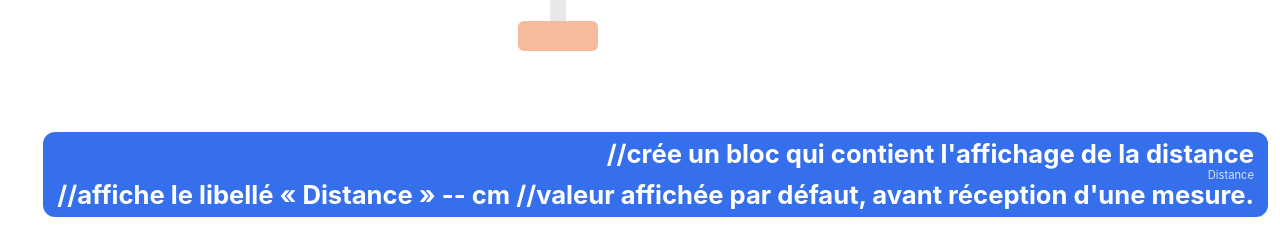
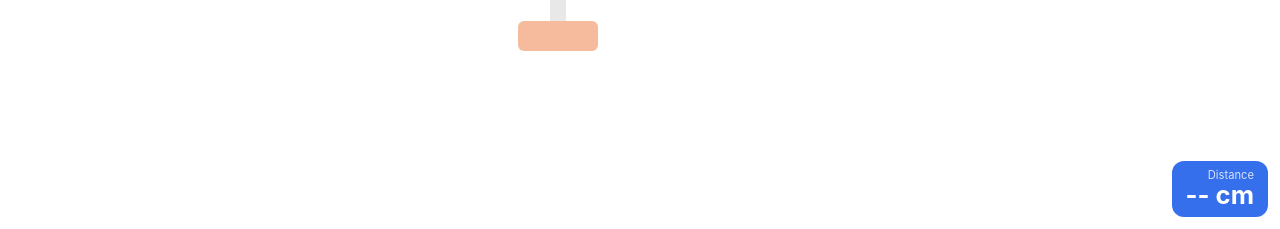
Before and after one commit to Mecanics3d/barmotdis, a plain HTML site: page index.html in a window 1280 px wide. Shown: the part 571-800 px from the top of the page. Drawn offline with Linux system fonts and the light colour scheme.

Commit message:
Update index.html

```diff
--- a/index.html
+++ b/index.html
@@ -101,9 +101,9 @@
   </div>
 
   <Distance du sonar (bas à droite, masquée tant qu'elle n'est pas valide) -->
-  <div id="dist">    //crée un bloc qui contient l'affichage de la distance
-    <small>Distance</small> //affiche le libellé « Distance »
-    <span id="distval">-- cm</span>  //valeur affichée par défaut, avant réception d'une mesure.
+  <div id="dist">
+    <small>Distance</small>
+    <span id="distval">-- cm</span>
   </div>
 
 <script>
```
